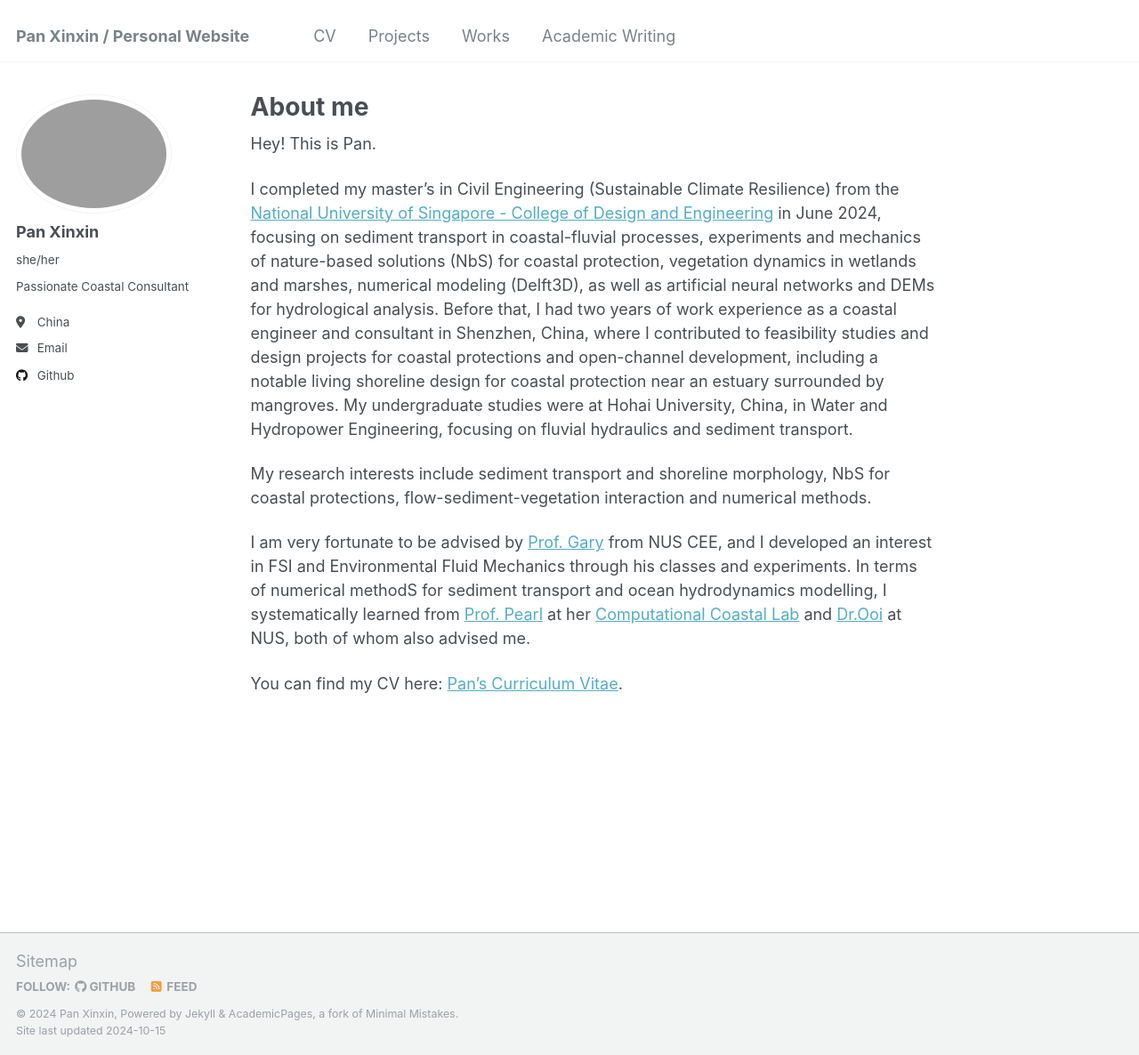
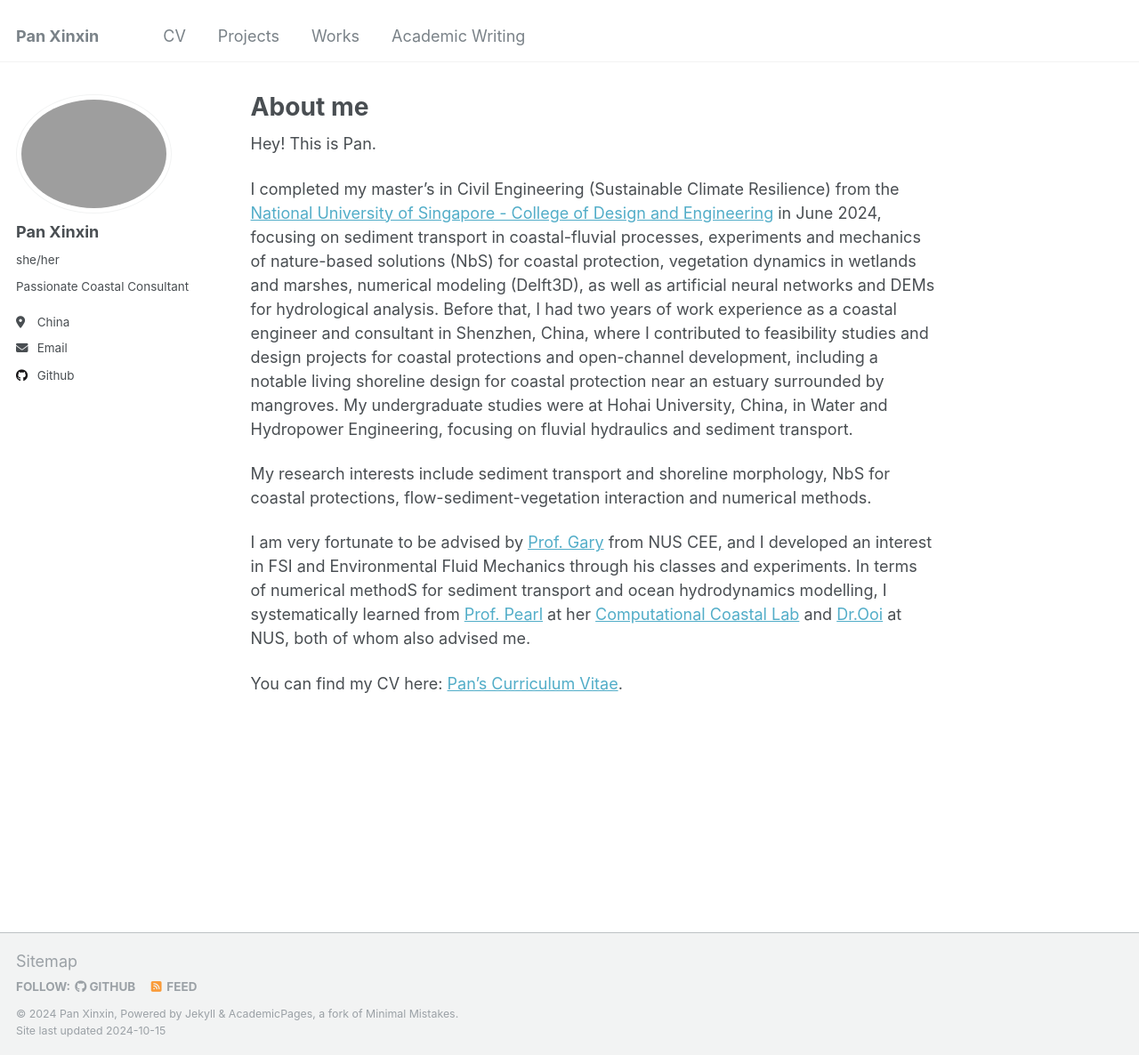
Before and after one commit to kingdaxing/kingdaxing.github.io, a Jekyll site: the page built from _pages/about.md, in a window 1280 px wide and 1186 px high. Shown: the whole window at 89% size. Built offline with Jekyll 4.4.1, drawn with Linux system fonts in a browser that asks for light colours.

Commit message:
Update _config.yml

```diff
--- a/_config.yml
+++ b/_config.yml
@@ -8,7 +8,7 @@
 
 # Basic Site Settings
 locale                   : "en-US"
-title                    : "Pan Xinxin / Personal Website"
+title                    : "Pan Xinxin"
 title_separator          : "-"
 name                     : &name "Pan Xinxin"
 description              : &description "In me the tiger sniffs the rose"
@@ -83,7 +83,7 @@ publication_category:
     title: 'Scripts'
 
 # Site Settings
-teaser                   :  # filename of teaser fallback teaser image placed in /images/, .e.g. "500x300.png"
+teaser                   :  "DSC00801_bg.png"
 breadcrumbs              : false # true, false (default)
 words_per_minute         : 160
 future                   : true
```
